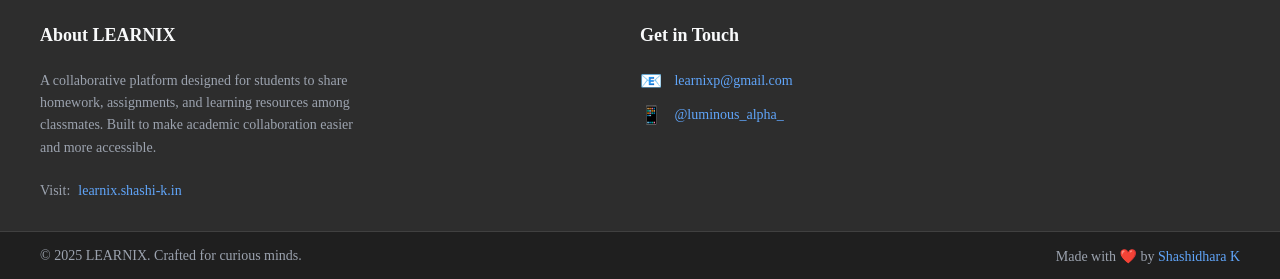
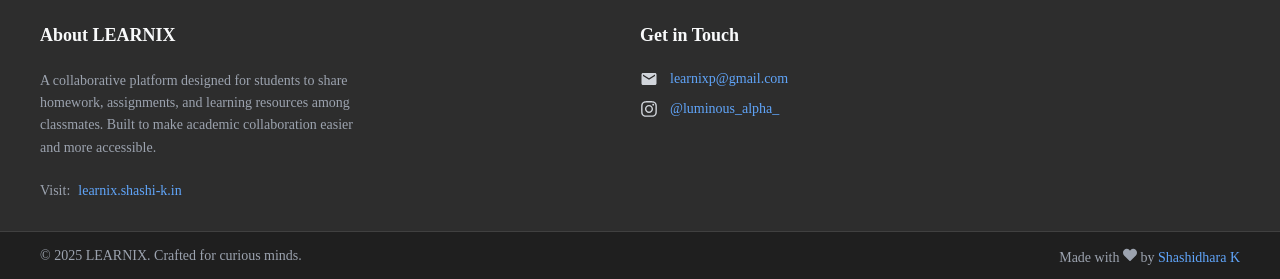
Before and after one commit to Shashidharak89/LEARNIX, a Next.js app: page /feedback in a window 1280 px wide. Shown: the part 978-1257 px from the top of the page. Built offline with nearby package versions, Linux system fonts and the light colour scheme; no server answers; the database is empty.

Commit message:
Using react-icons in footer

```diff
--- a/src/app/components/Footer.js
+++ b/src/app/components/Footer.js
@@ -2,6 +2,8 @@
 "use client";
 
 import Link from "next/link";
+import { MdEmail } from "react-icons/md";
+import { FaInstagram, FaHeart } from "react-icons/fa";
 import "./styles/Footer.css";
 
 export default function Footer() {
@@ -34,7 +36,7 @@ export default function Footer() {
           <h3 className="learnix-footer-title">Get in Touch</h3>
           <div className="learnix-contact-info">
             <div className="learnix-contact-item">
-              <span className="learnix-contact-icon">📧</span>
+              <MdEmail className="learnix-contact-icon" />
               <a
                 href="mailto:learnixp@gmail.com"
                 className="learnix-contact-link"
@@ -43,7 +45,7 @@ export default function Footer() {
               </a>
             </div>
             <div className="learnix-contact-item">
-              <span className="learnix-contact-icon">📱</span>
+              <FaInstagram className="learnix-contact-icon" />
               <a
                 href="https://instagram.com/luminous_alpha_"
                 target="_blank"
@@ -56,21 +58,7 @@ export default function Footer() {
           </div>
         </div>
 
-        {/* Quick Links */}
-        {/* <div className="learnix-footer-section">
-          <h3 className="learnix-footer-title">Quick Links</h3>
-          <div className="learnix-footer-links">
-            <Link href="/" className="learnix-footer-nav-link">
-              Home
-            </Link>
-            <Link href="/about" className="learnix-footer-nav-link">
-              About
-            </Link>
-            <Link href="/contact" className="learnix-footer-nav-link">
-              Contact
-            </Link>
-          </div> */}
-        {/* </div> */}
+
       </div>
 
       {/* Bottom Bar */}
@@ -80,7 +68,7 @@ export default function Footer() {
             © {new Date().getFullYear()} LEARNIX. Crafted for curious minds.
           </div>
           <div className="learnix-creator">
-            Made with ❤️ by{" "}
+            Made with <FaHeart className="learnix-heart-icon" /> by{" "}
             <a
               href="https://shashi-k.in"
               target="_blank"
```
